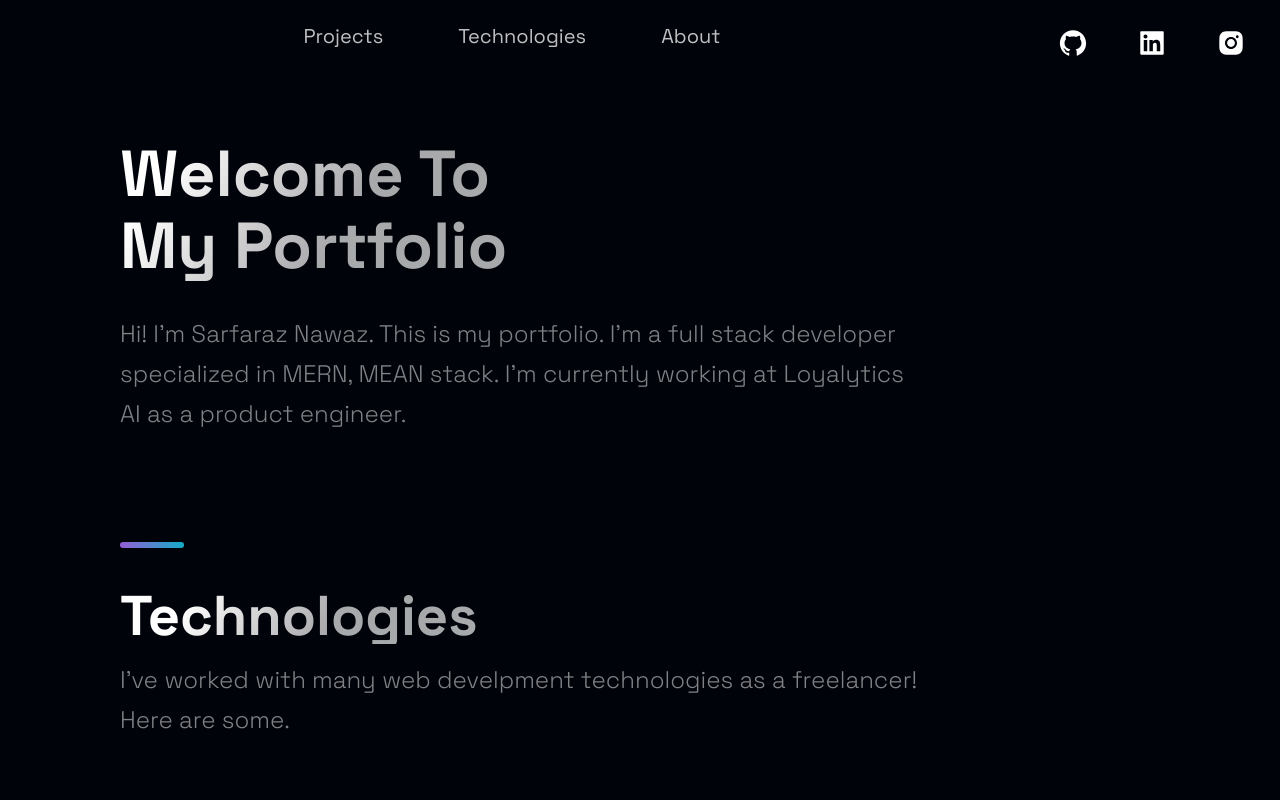
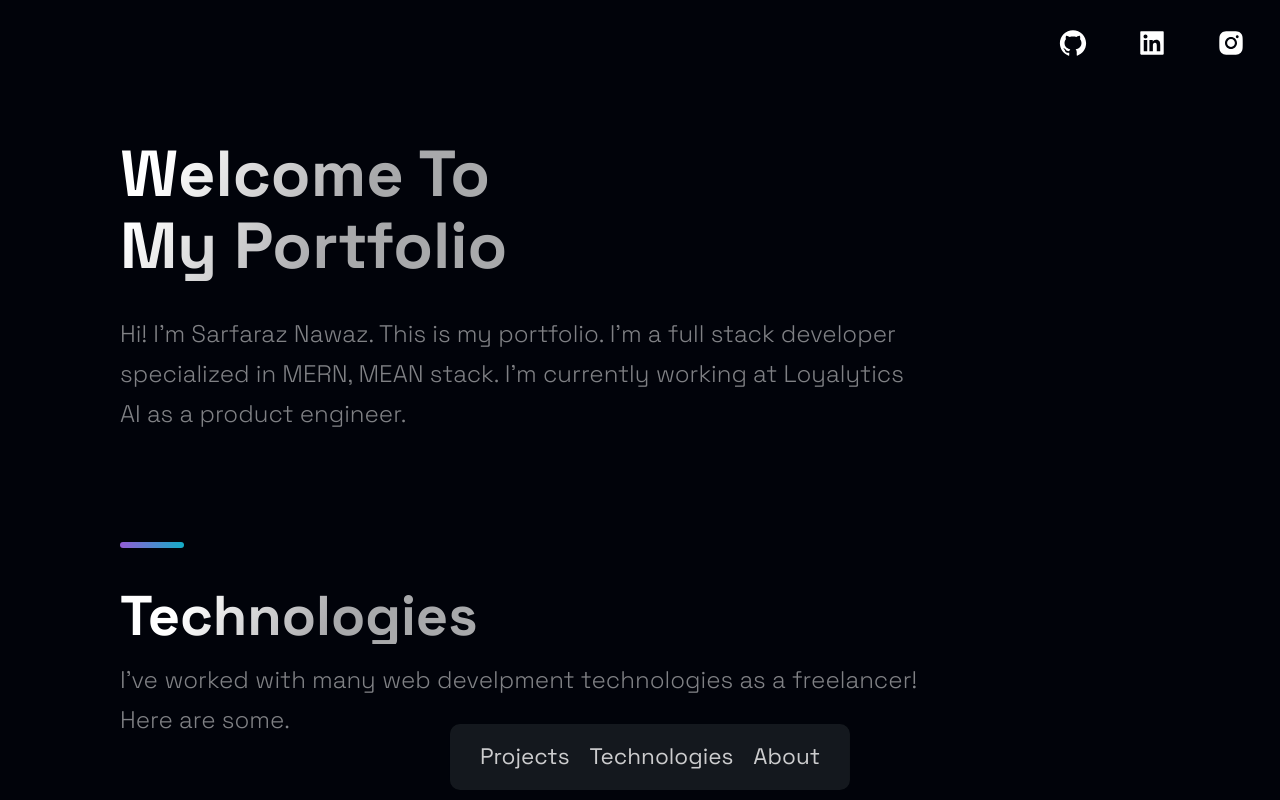
Before and after one commit to pmdnawaz1/portfolio-pmdnawaz1, a Next.js app: page / in a window 1280 px wide. Shown: the top 800 px of the page. Built offline with nearby package versions, Linux system fonts and the light colour scheme.

Commit message:
add floating header

```diff
--- /dev/null
+++ b/src/components/Header/FloatingHeader.js
@@ -0,0 +1,68 @@
+import Link from 'next/link';
+import React from 'react';
+import styled from 'styled-components';
+
+const FloatingHeader = styled.div`
+	position: fixed;
+	bottom: 0;
+	left: 50%;
+	transform: translateX(-50%);
+	display: flex;
+	justify-content: center;
+	align-items: center;
+	background-color: #1a1f23;
+	padding: 2rem;
+	z-index: 1;
+	margin: 1rem;
+	border-radius: 10px;
+	opacity: 0.8;
+	@media ${(props) => props.theme.breakpoints.sm} {
+		display: none;
+	}
+`;
+
+const FloatingNav = styled.ul`
+	list-style-type: none;
+	display: flex;
+	justify-content: center;
+	align-items: center;
+	width: 100%;
+	max-width: 900px;
+`;
+
+const FloatingNavItem = styled.li`
+	display: flex;
+	flex-direction: column;
+	align-items: center;
+`;
+
+const FloatingNavLink = styled.a`
+	font-size: 2.25rem;
+	color: #fff;
+	text-decoration: none;
+	padding: 1rem;
+`;
+
+const FloatingHeaderContent = () => (
+	<FloatingHeader>
+		<FloatingNav>
+			<FloatingNavItem>
+				<Link href="#projects">
+					<FloatingNavLink>Projects</FloatingNavLink>
+				</Link>
+			</FloatingNavItem>
+			<FloatingNavItem>
+				<Link href="#tech">
+					<FloatingNavLink>Technologies</FloatingNavLink>
+				</Link>
+			</FloatingNavItem>
+			<FloatingNavItem>
+				<Link href="#about">
+					<FloatingNavLink>About</FloatingNavLink>
+				</Link>
+			</FloatingNavItem>
+		</FloatingNav>
+	</FloatingHeader>
+);
+
+export default FloatingHeaderContent;
--- a/src/components/Header/Header.js
+++ b/src/components/Header/Header.js
@@ -5,31 +5,10 @@ import Dicss from './DiCss.js'
 
 
 import { Container, Div1, Div2, Div3, NavLink, SocialIcons } from './HeaderStyles';
+import FloatingHeaderContent from './FloatingHeader.js';
 
 const Header = () =>  (
   <Container>
-    <Div1>
-      <Link href="/">
-        <Dicss/ >
-      </Link>
-    </Div1>
-    <Div2>
-      <li>
-        <Link href="#projects">
-          <NavLink>Projects</NavLink>
-        </Link>
-      </li>
-      <li>
-        <Link href="#tech">
-          <NavLink>Technologies</NavLink>
-        </Link>
-      </li>
-      <li>
-        <Link href="#about">
-          <NavLink>About</NavLink>
-        </Link>
-      </li>
-    </Div2>
       <Div3>
           <SocialIcons href="https://github.com/pmdnawaz1">
             <AiFillGithub size="3rem" />
@@ -41,6 +20,7 @@ const Header = () =>  (
             <AiFillInstagram size="3rem" />
           </SocialIcons>
       </Div3>
+      <FloatingHeaderContent />
     </Container>
 );
 
--- a/src/components/Projects/Projects.js
+++ b/src/components/Projects/Projects.js
@@ -33,6 +33,7 @@ const Projects = () => (
         );
       })}
     </GridContainer>
+    <SectionDivider colorAlt />
   </Section>
 );
 
--- a/src/components/Technologies/Technologies.js
+++ b/src/components/Technologies/Technologies.js
@@ -84,7 +84,6 @@ const Technologies = () =>  (
         </ListContainer>
       </ListItem>
     </List>
-    <SectionDivider colorAlt />
   </Section>
 );
 
```
